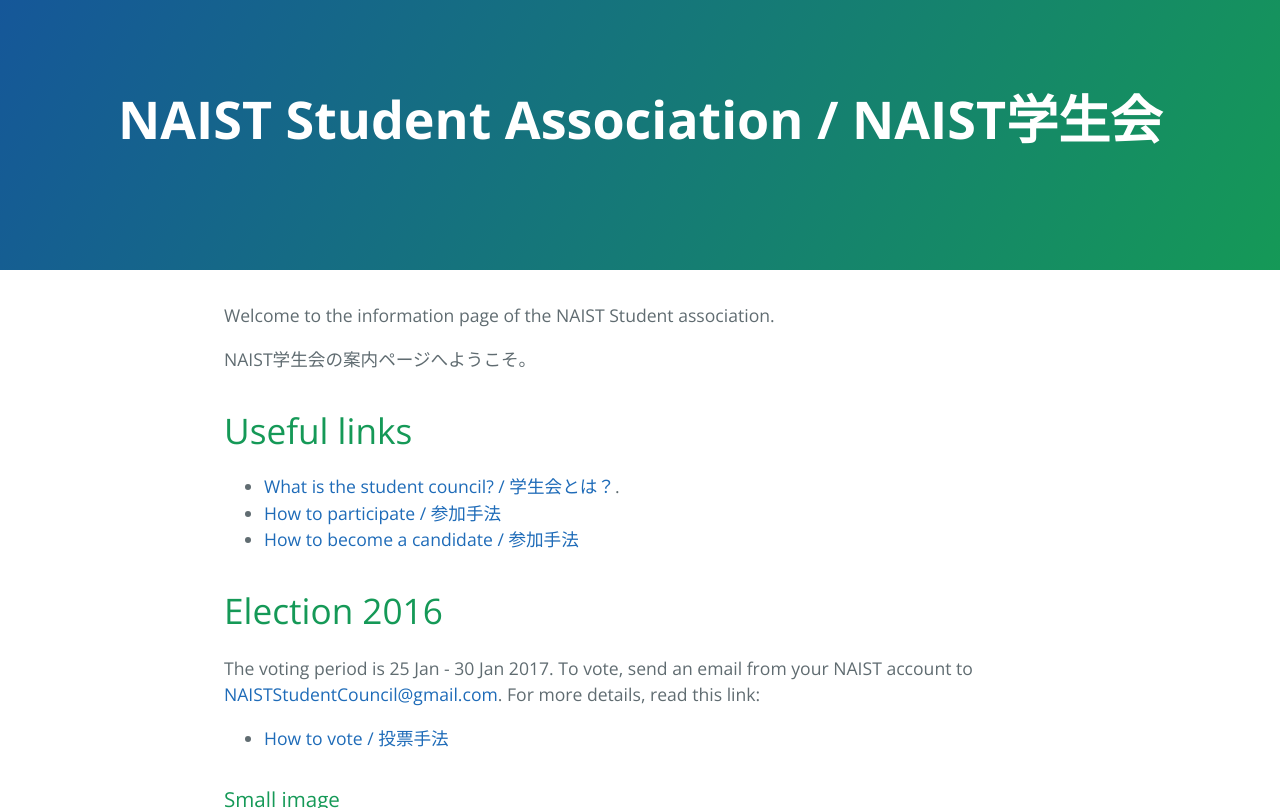
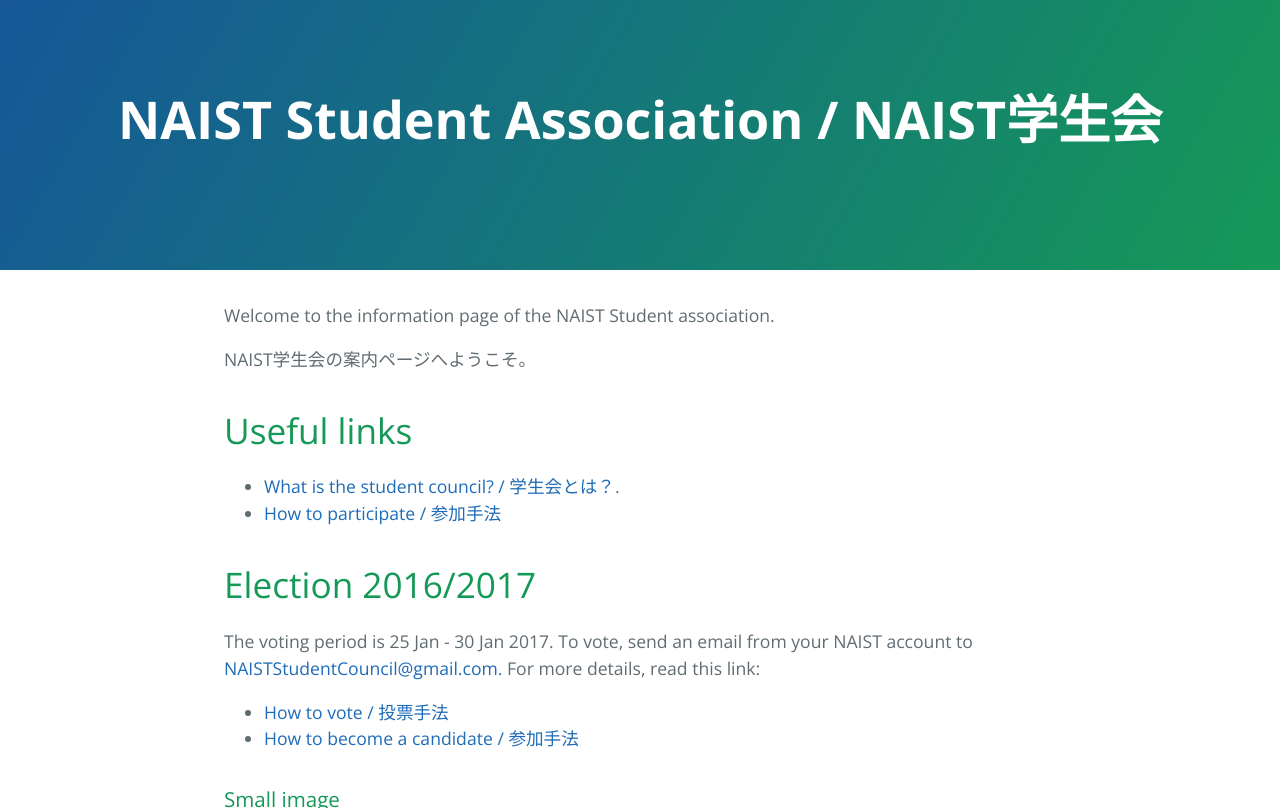
Before and after one commit to felixvd/naist-gsk, a Jekyll site: the page built from index.md, in a window 1280 px wide and 900 px high, cut to the strip 0-808 px from the top of the window. Built offline with Jekyll 4.4.1, drawn with Linux system fonts in a browser that asks for light colours; the repository's description, which GitHub fills in, is left out.

Commit message:
Small changes to skeleton

```diff
--- a/index.md
+++ b/index.md
@@ -9,14 +9,15 @@ NAIST学生会の案内ページへようこそ。
 # [](#links)Useful links
 
 * [What is the student council? / 学生会とは？](introduction).
-* [How to participate / 参加手法](becoming-a-member)
-* [How to become a candidate / 参加手法](becoming-a-candidate)
+* [How to participate / 参加手法](participate)
 
-# [](#timeline)Election 2016
+
+# [](#timeline)Election 2016/2017
 
 The voting period is 25 Jan - 30 Jan 2017. To vote, send an email from your NAIST account to [NAISTStudentCouncil@gmail.com](mailto:NAISTStudentCouncil@gmail.com). For more details, read this link:
 
 * [How to vote / 投票手法](voting)
+* [How to become a candidate / 参加手法](becoming-a-candidate)
 
 ### Small image
 
```
